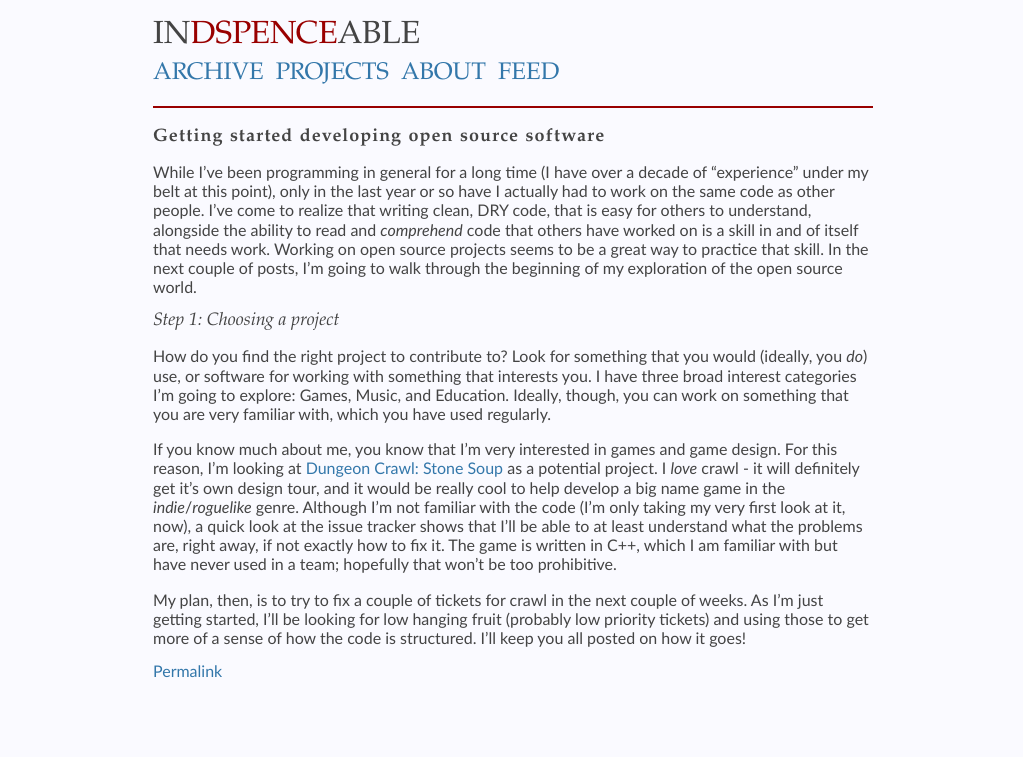
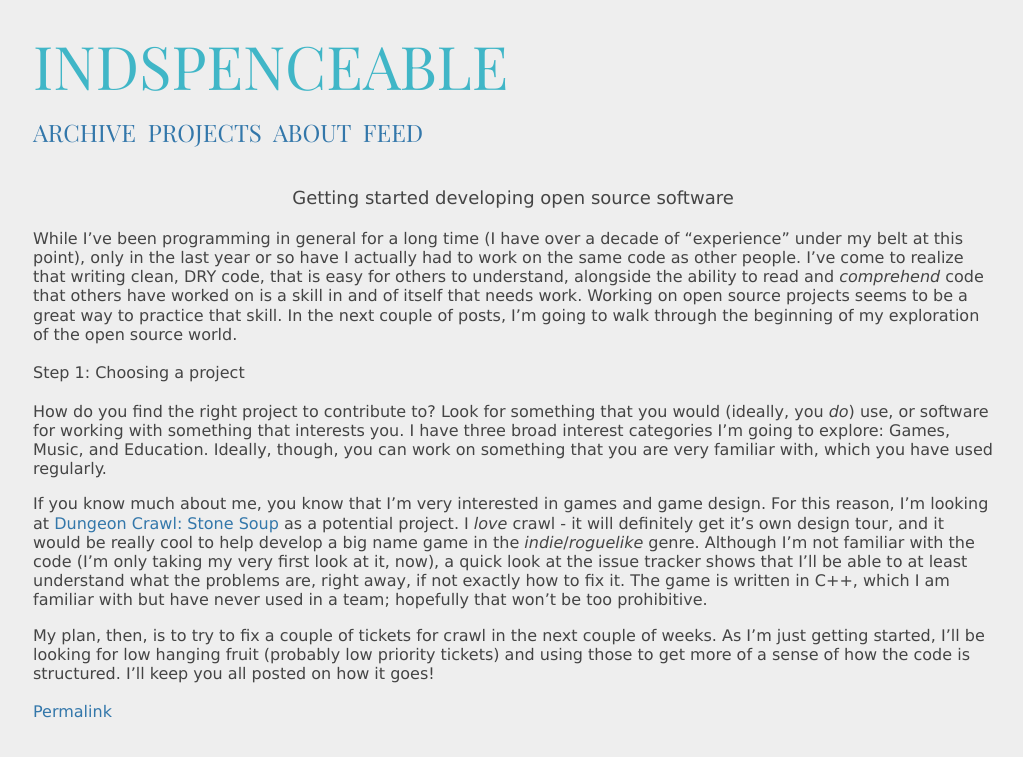
Before and after one commit to indspenceable/indspenceable.github.com, a Jekyll site: the page built from index.md, in a window 1280 px wide. Shown: the top 757 px of the page, without its empty margins (127-1150 px from the left). Built offline with Jekyll 4.4.1, drawn with Linux system fonts in a browser that asks for light colours; some web fonts are replaced.

Commit message:
Updates.

```diff
--- a/_includes/header.html
+++ b/_includes/header.html
@@ -2,5 +2,7 @@
   <title> {{ page.title }} - indspenceable.com </title>
   <!-- link rel="stylesheet" type="text/css" href="normalize.css" / -->
   <link href="http://www.indspenceable.com/rss.xml" rel="alternate" title="indspenceable" type="application/rss+xml" />
+  <link href='http://fonts.googleapis.com/css?family=Playfair+Display' rel='stylesheet' type='text/css'>
+  <link href='http://fonts.googleapis.com/css?family=Muli' rel='stylesheet' type='text/css'>
   <link rel="stylesheet" type="text/css" href="/styles.css" />
 </head>
--- a/_includes/nav.html
+++ b/_includes/nav.html
@@ -1,6 +1,8 @@
-<div id="header" class="main" style="border-bottom: solid 2px #900">
-  <h1 class="padding">IN<span style="color: #900">DSPENCE</span>ABLE</h1>
-  <h2 class="padding">
+<div id="header" class="main">
+  <h1 class="padding pull-right">
+  	<a href="/">INDSPENCEABLE</a>
+  </h1>
+  <h2 class="padding pull-right">
     <a href='/archive.html'>ARCHIVE</a>
     <a href='/projects.html'>PROJECTS</a>
     <a href='/about.html'>ABOUT</a>
--- a/styles.css
+++ b/styles.css
@@ -48,18 +48,19 @@ table {
 }
 
 h1 {
-  font-size: 32px;
-  font-family: 'palatino';
+  font: 400 60px/1.5 'Playfair Display', Georgia, serif;
+  color: #40B6C7;
   margin-bottom: 10px;
 }
 h2{
   font-size: 24px;
-  font-family: 'palatino';
+  font: 400 24px/1.0 'Playfair Display', Georgia, serif;
   word-spacing: 0.25em;
 }
+/*
 h3 {
   font-size: 18px;
-  font-family: 'palatino';
+  font-family: edita, serif;
   letter-spacing: 1px;
   word-spacing: 1px;
   font-weight: bold;
@@ -68,22 +69,27 @@ h3 {
 h4 {
   font-size: 18px;
   font-style: italic;
-  font-family: 'palatino';
-}
+  font-family: edita, serif;
+}*/
+
+
 
 em {
   font-style: italic;
 }
 body{
-  background-color: #FAFAFF;
+  background-color: #EEE;
   color:#444;
 }
 a {
   color:#37A;
   text-decoration: none;
 }
+h1 a {
+  color: #40B6C7;
+}
 a:hover {
-  color: #900;
+  color: #40B6C7;
 }
 .main {
   padding: 20px 0px;
@@ -94,9 +100,13 @@ p {
   line-height: 120%;
 }
 #content {
-  font-family: gill sans;
-  font-size: 16px;
+  font: 400 16px/1.6 'Muli', Verdana, Helvetica, sans-serif;
 }
+#content h3 {
+  text-align: center;
+  font: 400 18px/1.6 'Muli', Verdana, Helvetica, sans-serif;
+}
+
 @media handheld {
   #column {
     width: 280px;
@@ -105,7 +115,7 @@ p {
 }
 @media screen {
   #column {
-    width: 720px;
+    width: 960px;
     margin: auto;
   }
 }
```
